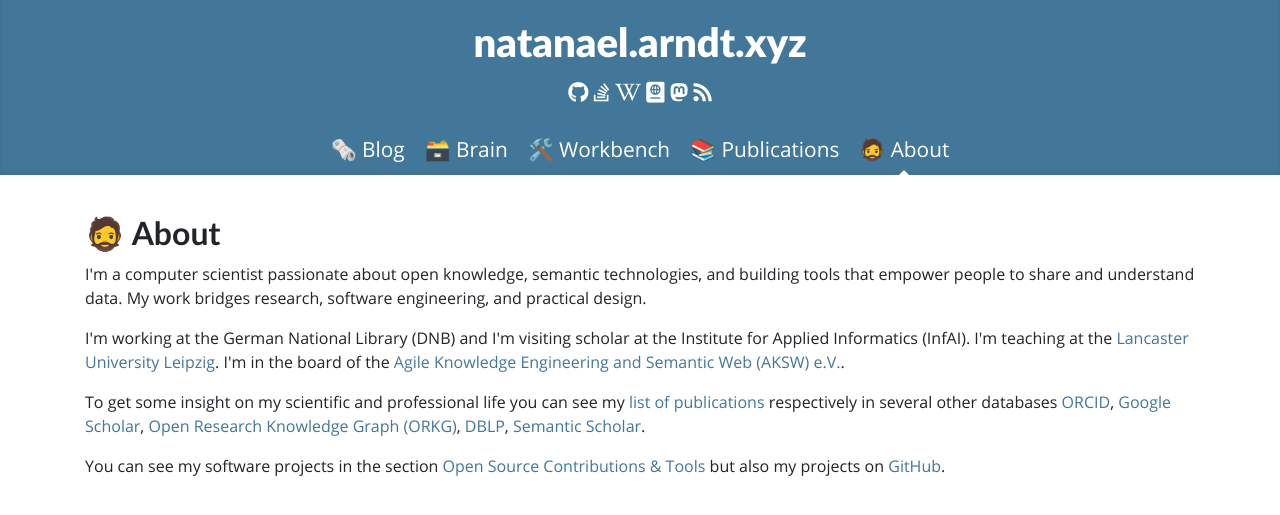
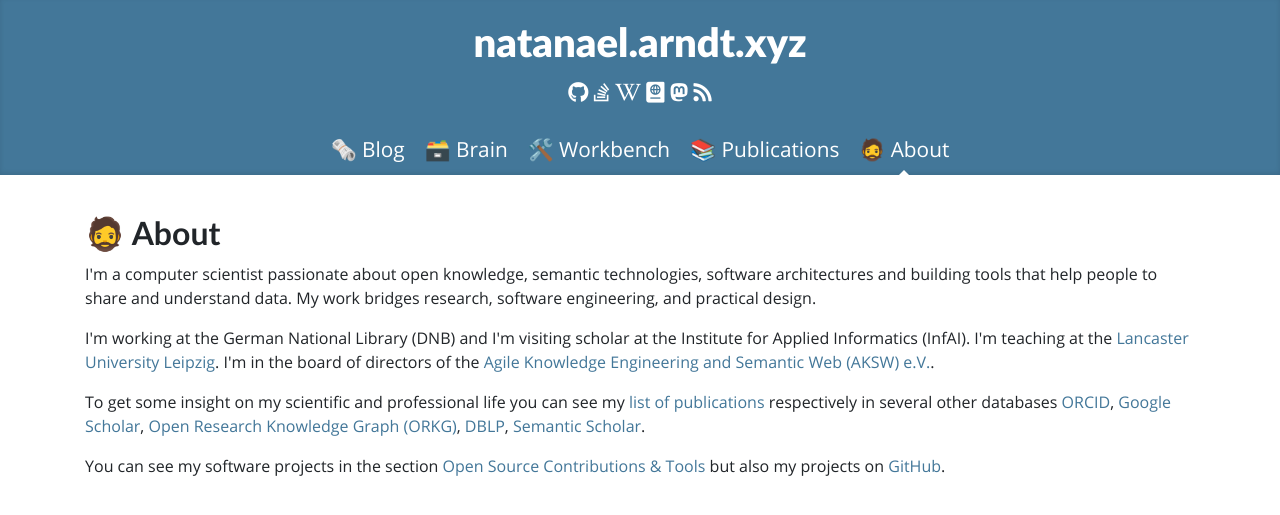
Before and after one commit to white-gecko/natanael.arndt.xyz, a Jekyll site: the page built from about.html, in a window 1280 px wide. Shown: the top 515 px of the page. Built offline with Jekyll 4.4.1, drawn with Linux system fonts in a browser that asks for light colours.

Commit message:
Update about

```diff
--- a/about.html
+++ b/about.html
@@ -4,13 +4,13 @@ title: 🧔 About
 rdf_prefix_path: "_data/prefixes.rq"
 weight: 150
 description: |
-  I'm a computer scientist passionate about open knowledge, semantic technologies, and building tools that empower people to share and understand data. My work bridges research, software engineering, and practical design.
+  I'm a computer scientist passionate about open knowledge, semantic technologies, software architectures and building tools that help people to share and understand data. My work bridges research, software engineering, and practical design.
 ---
 
 <p>
 I'm working at the German National Library (DNB) and I'm visiting scholar at the Institute for Applied Informatics (InfAI). I'm teaching at the <a href="https://www.lancasterleipzig.de/">Lancaster University Leipzig</a>.
 
-I'm in the board of the <a href="https://aksw.org/">Agile Knowledge Engineering and Semantic Web (AKSW) e.V.</a>.
+I'm in the board of directors of the <a href="https://aksw.org/">Agile Knowledge Engineering and Semantic Web (AKSW) e.V.</a>.
 </p>
 
 <p>
```
